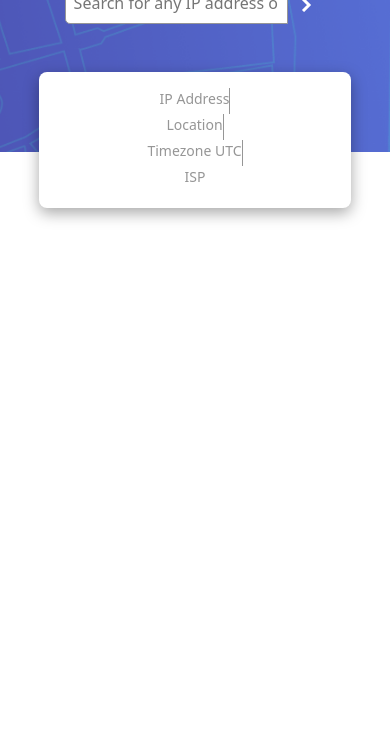
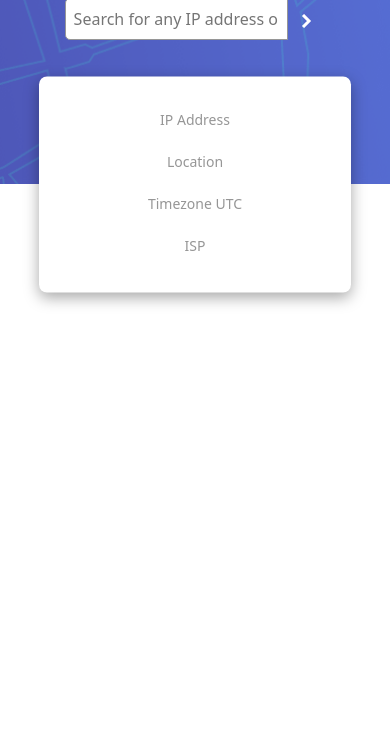
Before and after one commit to chaoukiksr/IP-Address-Tracker, a website with bundled scripts: page index.html in a window 390 px wide. Shown: the part 99-844 px from the top of the page. Built offline with nearby package versions, Linux system fonts and the light colour scheme.

Commit message:
fixing some problems

```diff
--- a/script.js
+++ b/script.js
@@ -53,10 +53,10 @@ const fetchData = async () => {
    }
 
 
-   ipInfo.style.cssText = `transform: translateY(-${(56+16+16)/2}px)`
+   ipInfo.style.cssText = `transform: translateY(-${(56+24*2)/2}px)`
    // console.log(window.screen.width)
    if(window.screen.width<768){
-      ipInfo.style.cssText = `transform: translateY(-${(199.2+16+16)/2}px)`
+      ipInfo.style.cssText = `transform: translateY(-${(199.2+24*2)/2}px)`
 
    }
    // console.log(ipInfo.style)
--- a/style.css
+++ b/style.css
@@ -60,12 +60,12 @@ input {
   margin: 0rem auto;
   display: flex;
   justify-content: space-between;
-  padding: 1rem;
+  padding: 1.5rem 1rem;
   box-shadow: rgba(0, 0, 0, 0.35) 0px 5px 15px;
   border-radius: 8px;
   background: #fff;
    flex: 0 0 auto;
-   transform: translateY(-32px);
+   transform: translateY(-44px);
    z-index: 9999;
 }
 
@@ -84,12 +84,12 @@ input {
   margin-bottom: 0.5rem;
 }
 .mapContainer{
-   flex: 1 1 auto; /* Map takes all remaining space */
+  flex: 1 1 auto; /* Map takes all remaining space */
    /* height: 100%; */
   }
   #map {
-  /* padding: 2rem 0; */
-  height: 100%; /* Dynamically adjusts to its parent's height */
+    /* padding: 2rem 0; */
+    height: 100%; /* Dynamically adjusts to its parent's height */
   /* transform: translateY(-100px); */
 }
 
@@ -97,13 +97,13 @@ input {
 /* Media Queries */
 @media (max-width: 768px) {
   header{
-    padding: 2rem 2rem 8rem 2rem;
-   }
+    padding: 3rem 2rem 9rem 2rem;
+  }
   .ipInfo {
     flex-direction: column;
     align-items: center;
     text-align: center;
-    transform: translateY(-80px);
+    transform: translateY(-107.5px);
   }
   input {
     border: 1px solid var(--Dark-Gray);
@@ -114,7 +114,11 @@ input {
 
   .ipInfo > div {
     border-right: none;
-    padding: 0rem 0;
+    padding: .5rem 0;
+  }
+  .ipInfo > div:not(:last-child){
+    border-right: none;
+    /* border-bottom: 1px solid var(--Dark-Gray); */
   }
   .ipInfo .label {
   color: var(--Dark-Gray);
```
